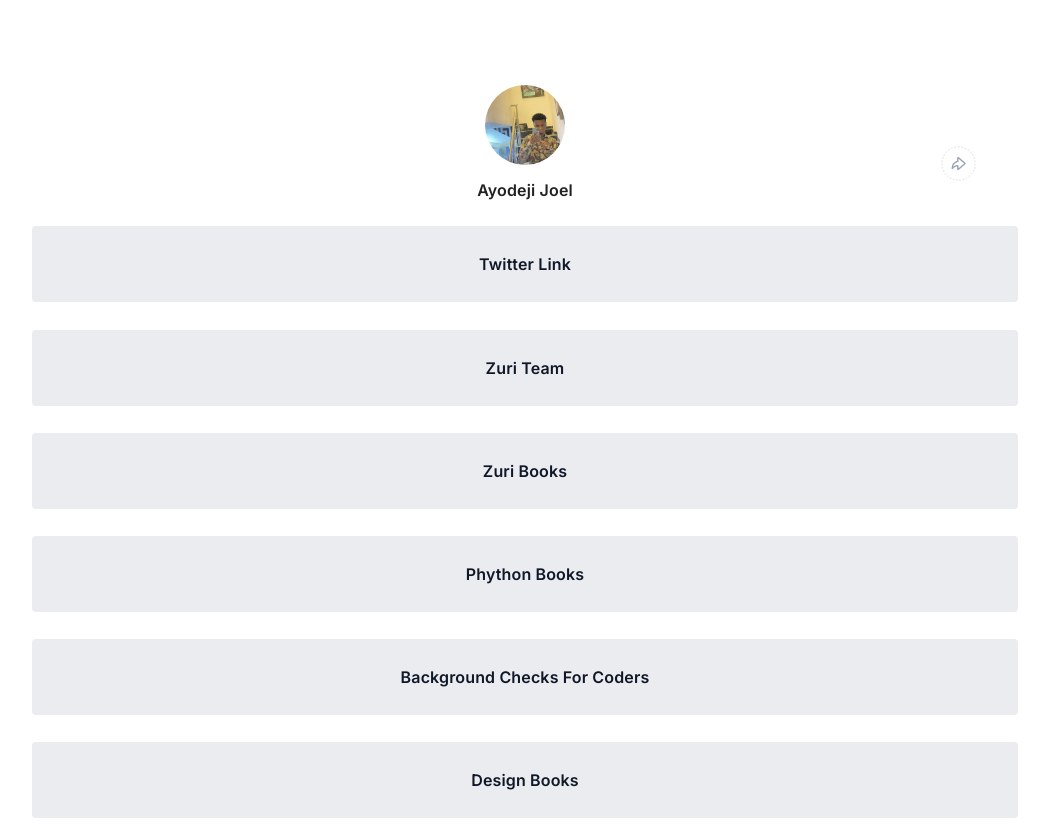
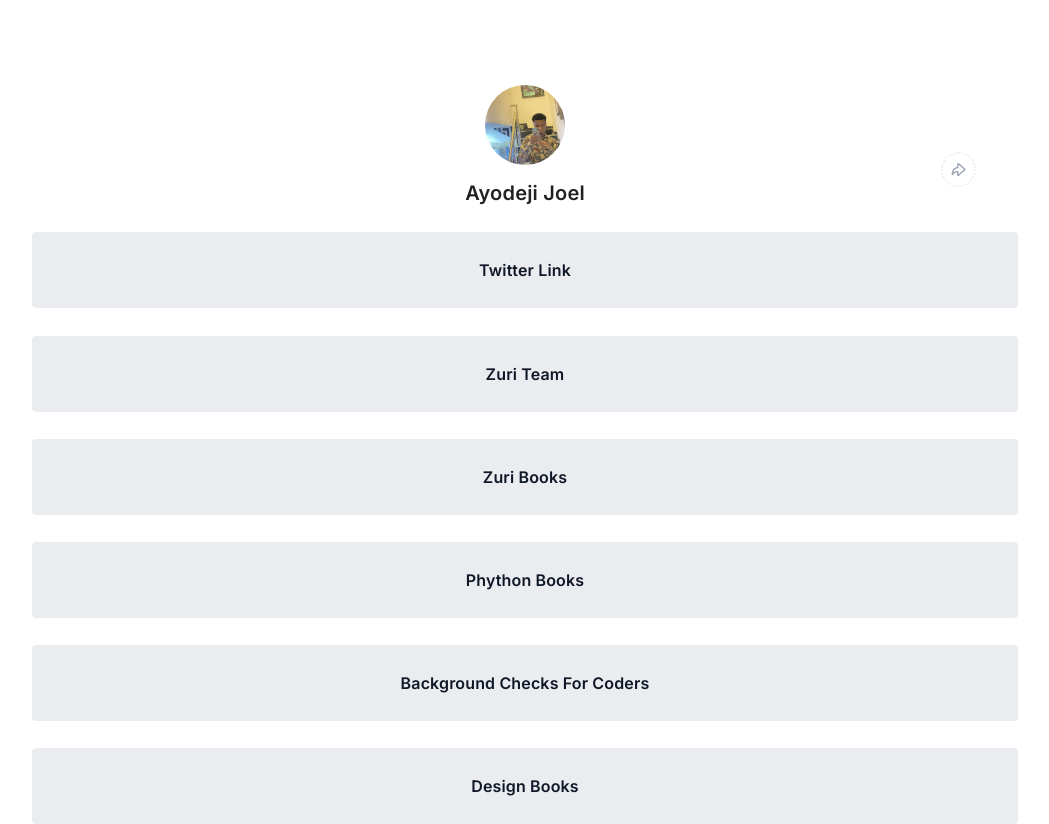
Before and after one commit to boiOctave/hngsocialtree, a React (Create React App) app: page / in a window 1280 px wide. Shown: the top 824 px of the page, without its empty margins (115-1164 px from the left). Built offline with nearby package versions, Linux system fonts and the light colour scheme.

Commit message:
style:increased name font size

```diff
--- a/src/components/Header/ProfileImage.js
+++ b/src/components/Header/ProfileImage.js
@@ -55,6 +55,7 @@ const ProfileImage = ({ name }) => {
                 sx={{
                     fontFamily: `'Inter', sans-serif`,
                     fontWeight: '700',
+                    fontSize: '20px',
                 }}>
                 {name}
             </Typography>
```
